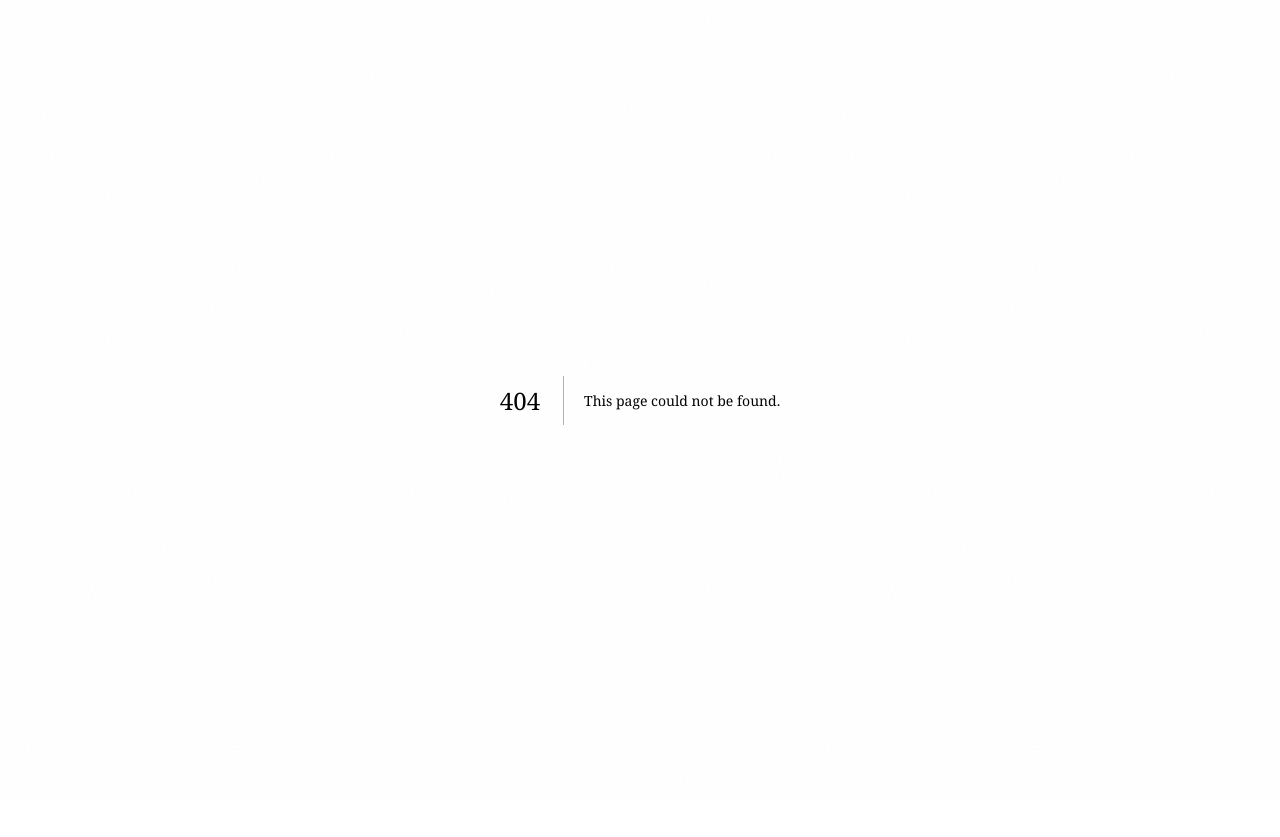
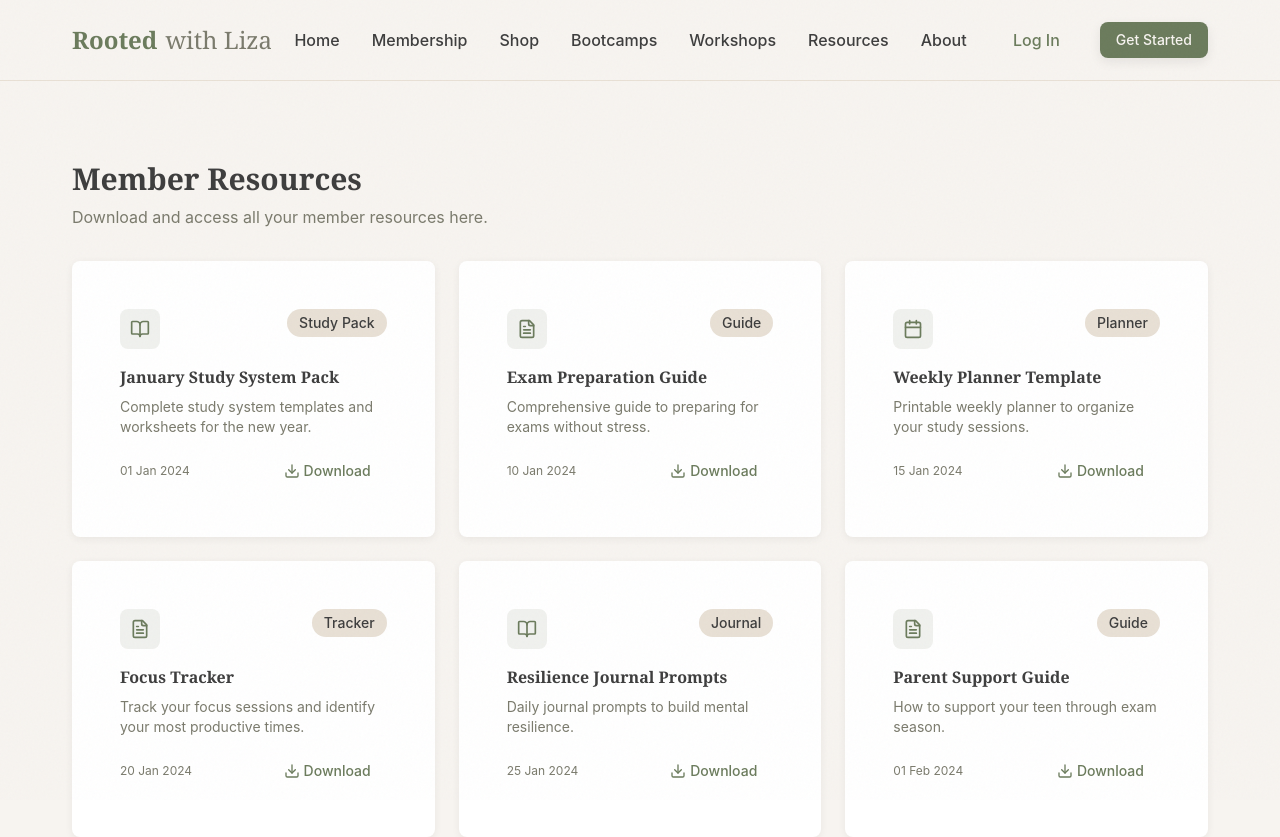
Before and after one commit to MarelizeRooted/rooted-with-liza, a Next.js app: page /dashboard/resources in a window 1280 px wide. Before the commit this address had no page. Shown: the top 837 px of the page. Before the commit the page ends 800 px from the top, so only its background shows below. Built offline with nearby package versions, Linux system fonts and the light colour scheme.

Commit message:
Create missing /dashboard/resources page

```diff
--- /dev/null
+++ b/src/app/dashboard/resources/page.tsx
@@ -0,0 +1,145 @@
+import { Navigation } from '@/components/layout/navigation'
+import { Footer } from '@/components/layout/footer'
+import { Button } from '@/components/ui/button'
+import { Card, CardContent } from '@/components/ui/card'
+import { Badge } from '@/components/ui/badge'
+import { Download, FileText, BookOpen, Calendar } from 'lucide-react'
+
+const resources = [
+  {
+    id: '1',
+    title: 'January Study System Pack',
+    type: 'study-pack',
+    date: '2024-01-01',
+    description: 'Complete study system templates and worksheets for the new year.',
+  },
+  {
+    id: '2',
+    title: 'Exam Preparation Guide',
+    type: 'guide',
+    date: '2024-01-10',
+    description: 'Comprehensive guide to preparing for exams without stress.',
+  },
+  {
+    id: '3',
+    title: 'Weekly Planner Template',
+    type: 'planner',
+    date: '2024-01-15',
+    description: 'Printable weekly planner to organize your study sessions.',
+  },
+  {
+    id: '4',
+    title: 'Focus Tracker',
+    type: 'tracker',
+    date: '2024-01-20',
+    description: 'Track your focus sessions and identify your most productive times.',
+  },
+  {
+    id: '5',
+    title: 'Resilience Journal Prompts',
+    type: 'journal',
+    date: '2024-01-25',
+    description: 'Daily journal prompts to build mental resilience.',
+  },
+  {
+    id: '6',
+    title: 'Parent Support Guide',
+    type: 'guide',
+    date: '2024-02-01',
+    description: 'How to support your teen through exam season.',
+  },
+]
+
+const typeIcons: Record<string, React.ReactNode> = {
+  'study-pack': <BookOpen className="h-5 w-5" />,
+  'guide': <FileText className="h-5 w-5" />,
+  'planner': <Calendar className="h-5 w-5" />,
+  'tracker': <FileText className="h-5 w-5" />,
+  'journal': <BookOpen className="h-5 w-5" />,
+}
+
+const typeLabels: Record<string, string> = {
+  'study-pack': 'Study Pack',
+  'guide': 'Guide',
+  'planner': 'Planner',
+  'tracker': 'Tracker',
+  'journal': 'Journal',
+}
+
+export default function ResourcesPage() {
+  return (
+    <>
+      <Navigation />
+
+      <main className="section-padding bg-cream min-h-screen">
+        <div className="container-main">
+          {/* Header */}
+          <div className="mb-8">
+            <h1 className="text-3xl font-serif font-semibold text-charcoal mb-2">
+              Member Resources
+            </h1>
+            <p className="text-warm-gray">
+              Download and access all your member resources here.
+            </p>
+          </div>
+
+          {/* Resources Grid */}
+          <div className="grid md:grid-cols-2 lg:grid-cols-3 gap-6">
+            {resources.map((resource) => (
+              <Card key={resource.id} className="bg-white hover:shadow-md transition-shadow">
+                <CardContent className="p-6">
+                  <div className="flex items-start justify-between mb-4">
+                    <div className="w-10 h-10 bg-olive/10 rounded-card flex items-center justify-center text-olive">
+                      {typeIcons[resource.type]}
+                    </div>
+                    <Badge variant="secondary" className="bg-sand text-charcoal">
+                      {typeLabels[resource.type]}
+                    </Badge>
+                  </div>
+
+                  <h3 className="font-semibold text-charcoal mb-2">
+                    {resource.title}
+                  </h3>
+
+                  <p className="text-sm text-warm-gray mb-4">
+                    {resource.description}
+                  </p>
+
+                  <div className="flex items-center justify-between">
+                    <span className="text-xs text-warm-gray">
+                      {new Date(resource.date).toLocaleDateString('en-ZA', {
+                        year: 'numeric',
+                        month: 'short',
+                        day: 'numeric',
+                      })}
+                    </span>
+
+                    <Button variant="ghost" size="sm" className="text-olive">
+                      <Download className="h-4 w-4 mr-1" />
+                      Download
+                    </Button>
+                  </div>
+                </CardContent>
+              </Card>
+            ))}
+          </div>
+
+          {/* Need Help Section */}
+          <div className="mt-12 p-6 bg-sand rounded-card">
+            <h3 className="font-semibold text-charcoal mb-2">
+              Need something specific?
+            </h3>
+            <p className="text-sm text-warm-gray mb-4">
+              Contact us if you need access to a specific resource or have any questions about your membership.
+            </p>
+            <Button variant="primary" size="sm" className="bg-olive hover:bg-olive/90">
+              Contact Support
+            </Button>
+          </div>
+        </div>
+      </main>
+
+      <Footer />
+    </>
+  )
+}
```
